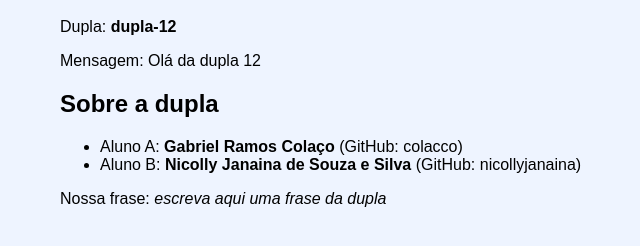
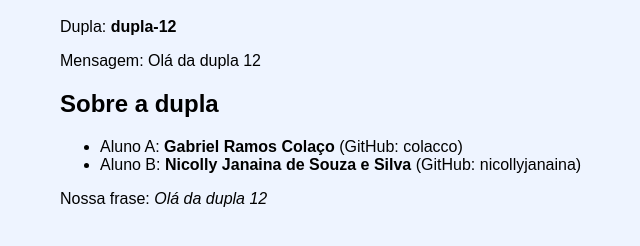
Before and after one commit to colacco/projeto-devops-dupla-12, a plain HTML site: page site/index.html in a window 1280 px wide. Shown: the part 72-318 px from the top of the page, without its empty margins (260-900 px from the left). Drawn offline with Linux system fonts and the light colour scheme.

Commit message:
adição da mensagem da dupla

```diff
--- a/site/index.html
+++ b/site/index.html
@@ -19,6 +19,6 @@
  <li>Aluno A: <strong>Gabriel Ramos Colaço</strong> (GitHub: colacco)</li>
  <li>Aluno B: <strong>Nicolly Janaina de Souza e Silva</strong> (GitHub: nicollyjanaina)</li>
  </ul>
- <p>Nossa frase: <em>escreva aqui uma frase da dupla</em></p>
+ <p>Nossa frase: <em>Olá da dupla 12</em></p>
 </body>
 </html>
```
